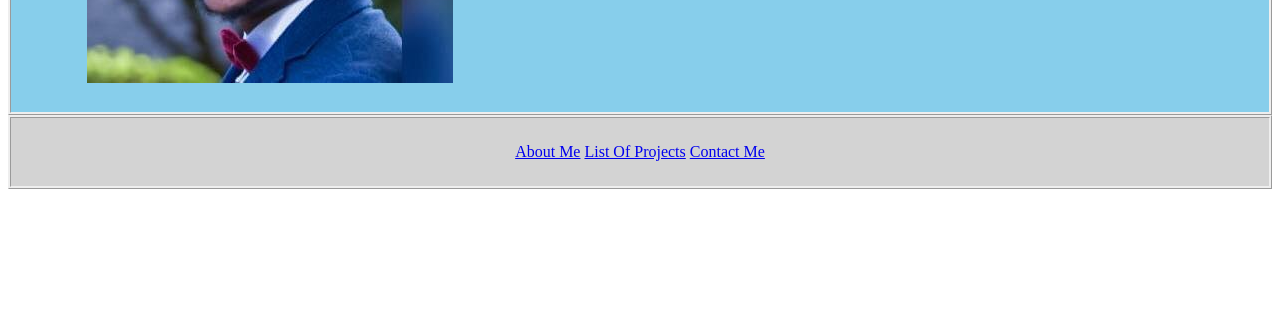
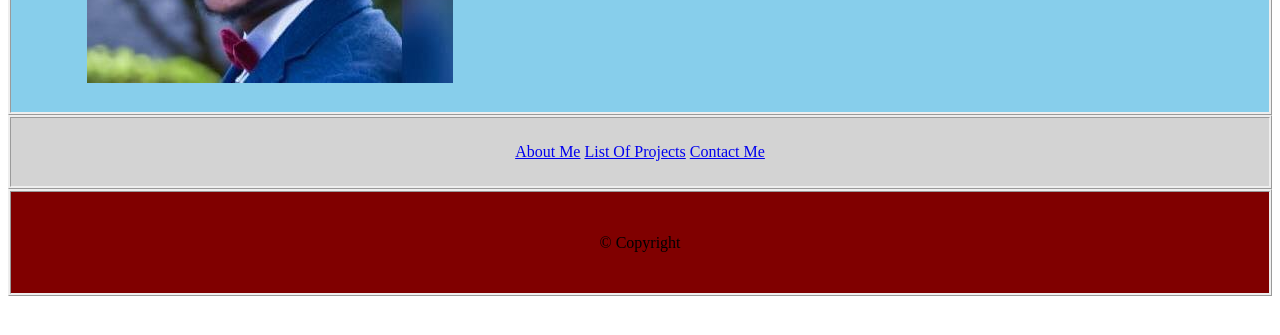
Before and after one commit to EmmanuelMuchiri/Portfolio-Landing-Page, a plain HTML site: page index.html in a window 1280 px wide. Shown: the part 337-672 px from the top of the page. Drawn offline with Linux system fonts and the light colour scheme.

Commit message:
added the footer part of the webpage and styled it using css

```diff
--- a/css/mycss.css
+++ b/css/mycss.css
@@ -21,3 +21,11 @@
   background-color:#D3D3D3 ;
   text-align: center;
 }
+.footer
+{
+  padding-top: 2%;
+  padding-bottom: 2%;
+  border-style: ridge;
+  background-color:maroon ;
+  text-align: center;
+}
--- a/index.html
+++ b/index.html
@@ -27,6 +27,11 @@
     <a href="list-of-projects.html">List Of Projects</a>
     <a href="contact-me.html">Contact Me</a>
   </div>
+  <div class="footer">
+    <p>
+      © Copyright
+    </p>
+  </div>
 </body>
 
 </html>
```
